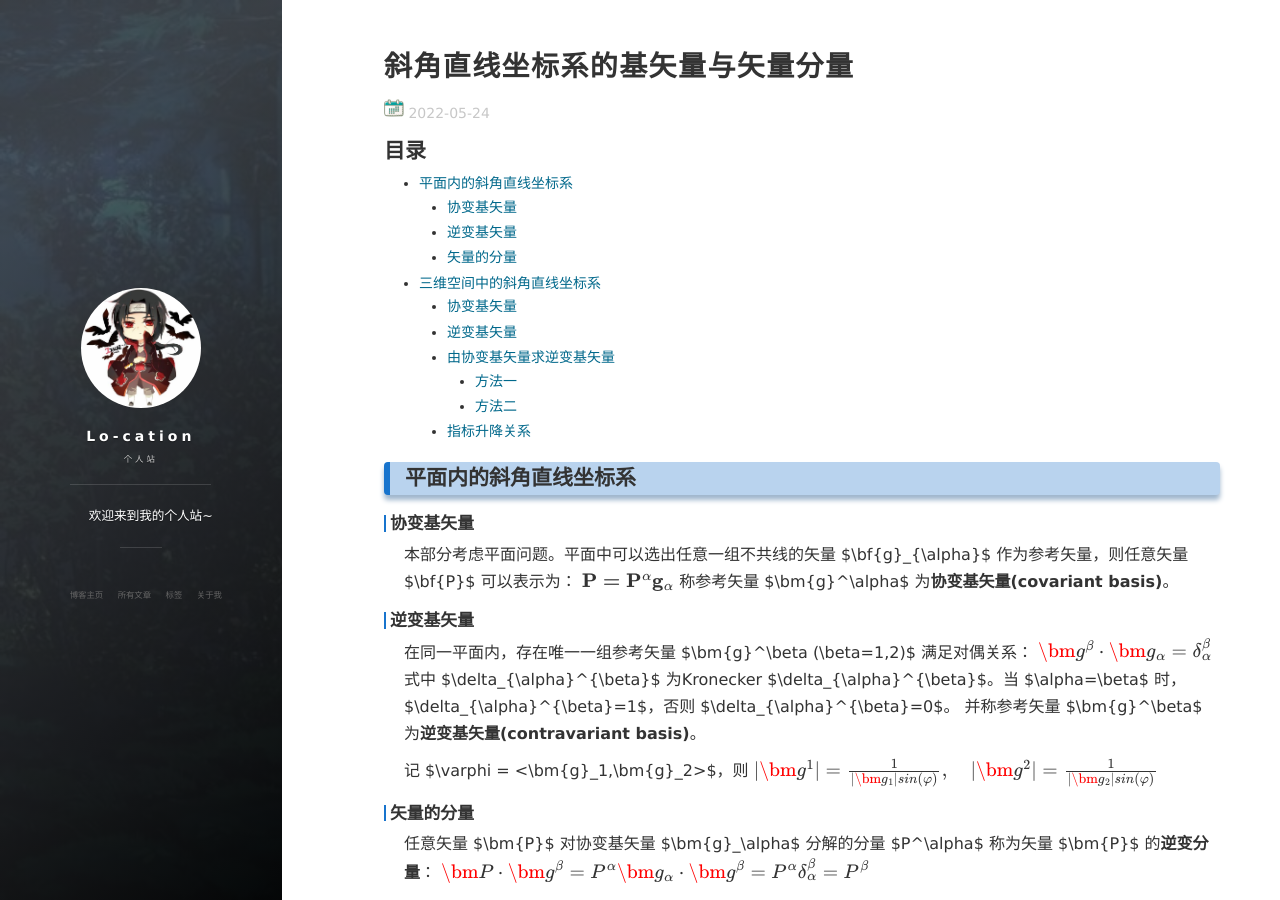
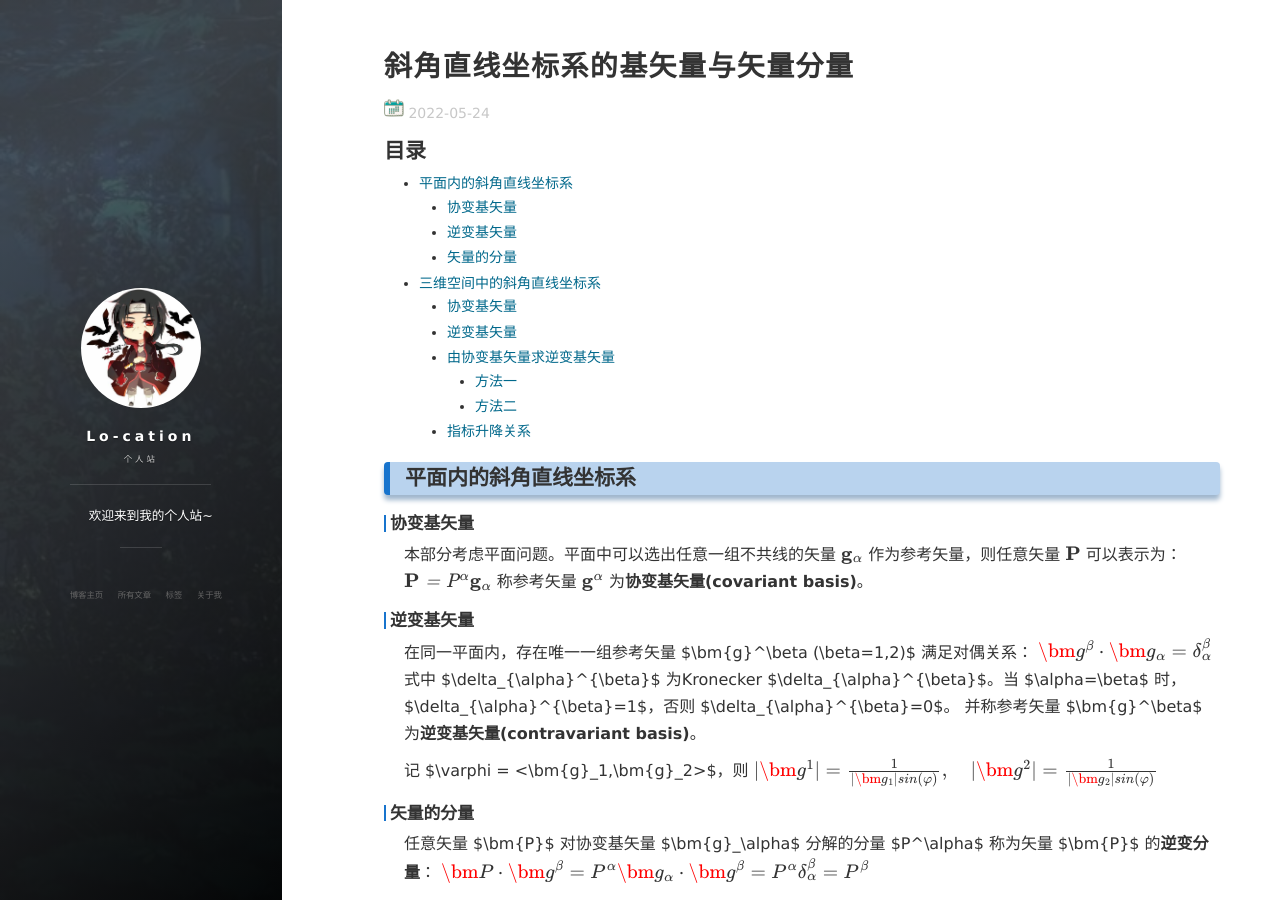
Before and after one commit to lo-cation/lo-cation.github.io, a Jekyll site: the page built from _posts/2022-05-24-covariant-contravariant.md, in a window 1280 px wide and 900 px high. Built offline with Jekyll 4.4.1, drawn with Linux system fonts in a browser that asks for light colours; nearby versions of some CDN libraries.

Commit message:
Update 2022-05-24-covariant-contravariant.md

```diff
--- a/_posts/2022-05-24-covariant-contravariant.md
+++ b/_posts/2022-05-24-covariant-contravariant.md
@@ -7,11 +7,11 @@ tags: 学习
 
 ## 平面内的斜角直线坐标系
 ### 协变基矢量
-本部分考虑平面问题。平面中可以选出任意一组不共线的矢量 $\bf{g}_{\alpha}$ 作为参考矢量，则任意矢量 $\bf{P}$ 可以表示为：
+本部分考虑平面问题。平面中可以选出任意一组不共线的矢量 $$\it{\bf{g}_{\alpha}}$$ 作为参考矢量，则任意矢量 $$\it{\bf{P}}$$ 可以表示为：
 $$
-\bf{P} = P^\alpha\bf{g}_\alpha
+\it{\bf{P}} = \it{P^\alpha\bf{g}_\alpha}
 $$
-称参考矢量 $\bm{g}^\alpha$ 为**协变基矢量(covariant basis)**。
+称参考矢量 $$\it{\bf{g}^\alpha}$$ 为**协变基矢量(covariant basis)**。
 
 ### 逆变基矢量
 在同一平面内，存在唯一一组参考矢量 $\bm{g}^\beta (\beta=1,2)$ 满足对偶关系：
```
